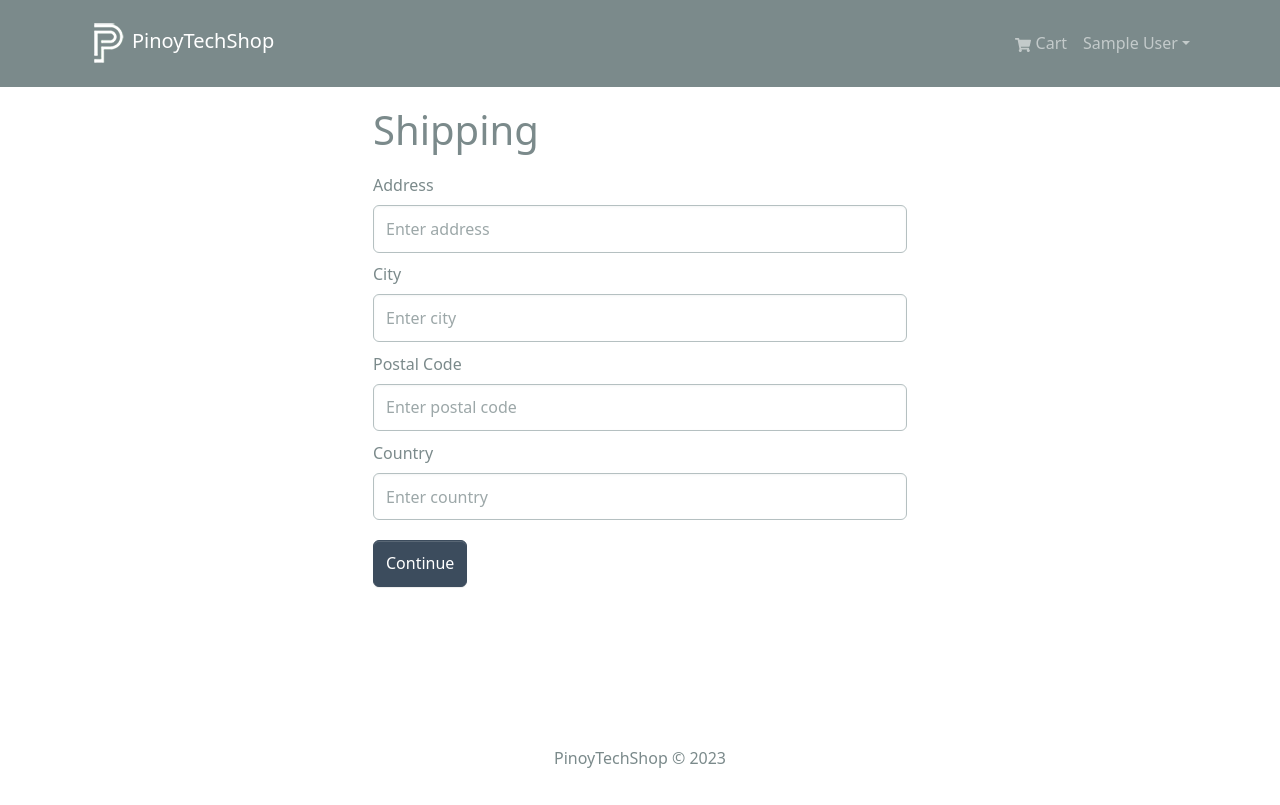
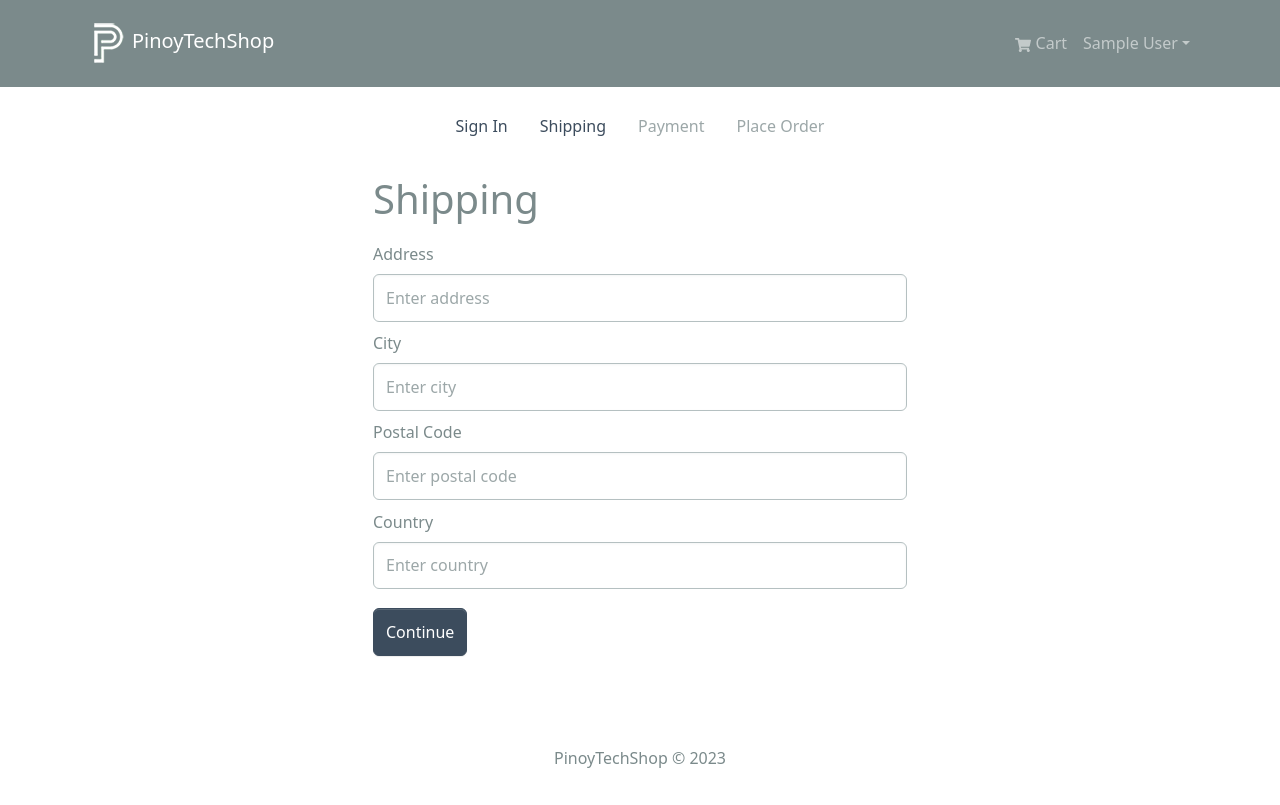
Before and after one commit to bkpecho/gadgetgizmo, a React (Create React App) app in the folder frontend/: page /shipping in a window 1280 px wide. Built offline with nearby package versions, Linux system fonts and the light colour scheme; sample sign-in values are in the browser's storage.

Commit message:
feat(CheckoutSteps): Create CheckoutSteps component for displaying navigation steps in the checkout process

```diff
--- /dev/null
+++ b/frontend/src/components/CheckoutSteps.jsx
@@ -0,0 +1,50 @@
+import { Nav } from 'react-bootstrap';
+import { LinkContainer } from 'react-router-bootstrap';
+
+const CheckoutSteps = (step1, step2, step3, step4) => {
+  return (
+    <Nav className="justify-content-center mb-4">
+      <Nav.Item>
+        {step1 ? (
+          <LinkContainer to="/login">
+            <Nav.Link>Sign In</Nav.Link>
+          </LinkContainer>
+        ) : (
+          <Nav.Link disabled>Sign In</Nav.Link>
+        )}
+      </Nav.Item>
+
+      <Nav.Item>
+        {step2 ? (
+          <LinkContainer to="/shipping">
+            <Nav.Link>Shipping</Nav.Link>
+          </LinkContainer>
+        ) : (
+          <Nav.Link disabled>Shipping</Nav.Link>
+        )}
+      </Nav.Item>
+
+      <Nav.Item>
+        {step3 ? (
+          <LinkContainer to="/payment">
+            <Nav.Link>Payment</Nav.Link>
+          </LinkContainer>
+        ) : (
+          <Nav.Link disabled>Payment</Nav.Link>
+        )}
+      </Nav.Item>
+
+      <Nav.Item>
+        {step4 ? (
+          <LinkContainer to="/placeorder">
+            <Nav.Link>Place Order</Nav.Link>
+          </LinkContainer>
+        ) : (
+          <Nav.Link disabled>Place Order</Nav.Link>
+        )}
+      </Nav.Item>
+    </Nav>
+  );
+};
+
+export default CheckoutSteps;
--- a/frontend/src/screens/ShippingScreen.jsx
+++ b/frontend/src/screens/ShippingScreen.jsx
@@ -2,6 +2,7 @@
 import { Button, Form } from 'react-bootstrap';
 import { useDispatch, useSelector } from 'react-redux';
 import { useNavigate } from 'react-router-dom';
+import CheckoutSteps from '../components/CheckoutSteps';
 import FormContainer from '../components/FormContainer';
 import { saveShippingAddress } from '../slices/cartSlice';
 
@@ -26,6 +27,8 @@
 
   return (
     <FormContainer>
+      <CheckoutSteps step1 step2 />
+
       <h1>Shipping</h1>
 
       <Form onSubmit={submitHandler}>
```
